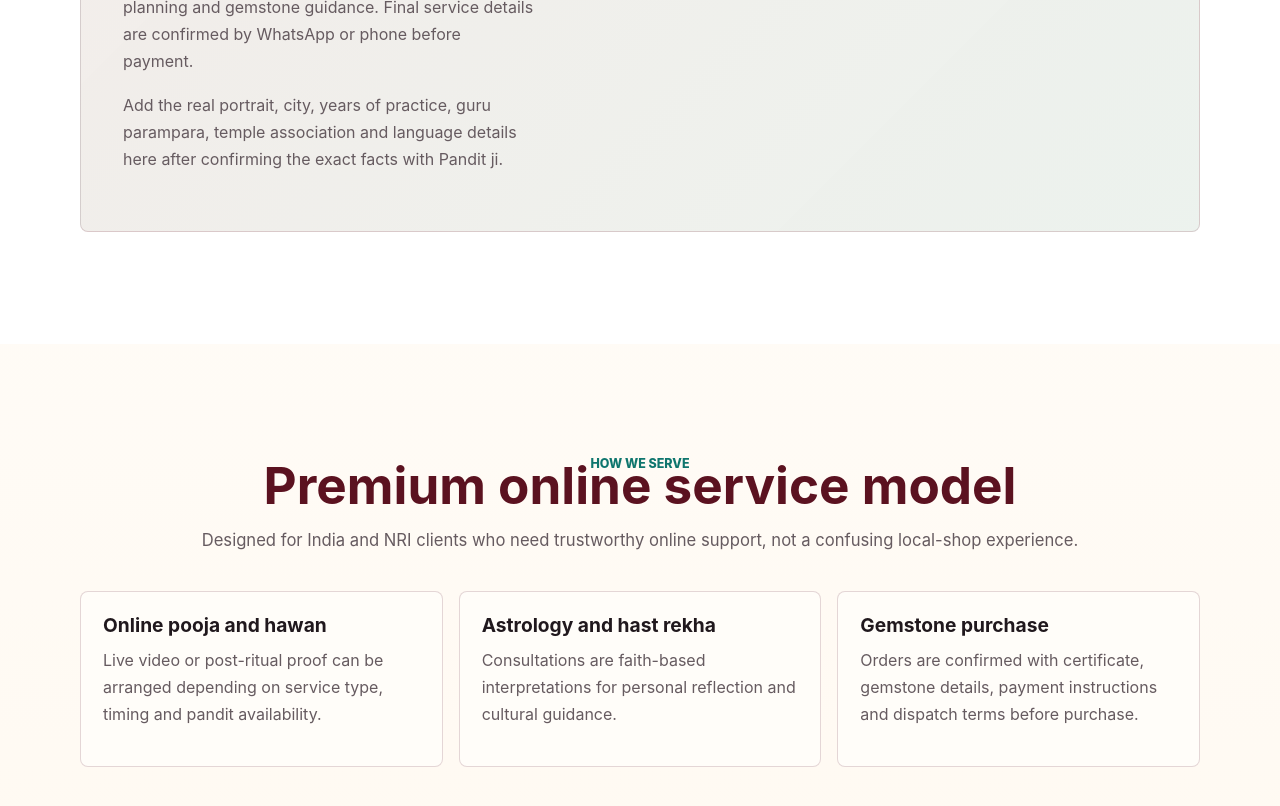
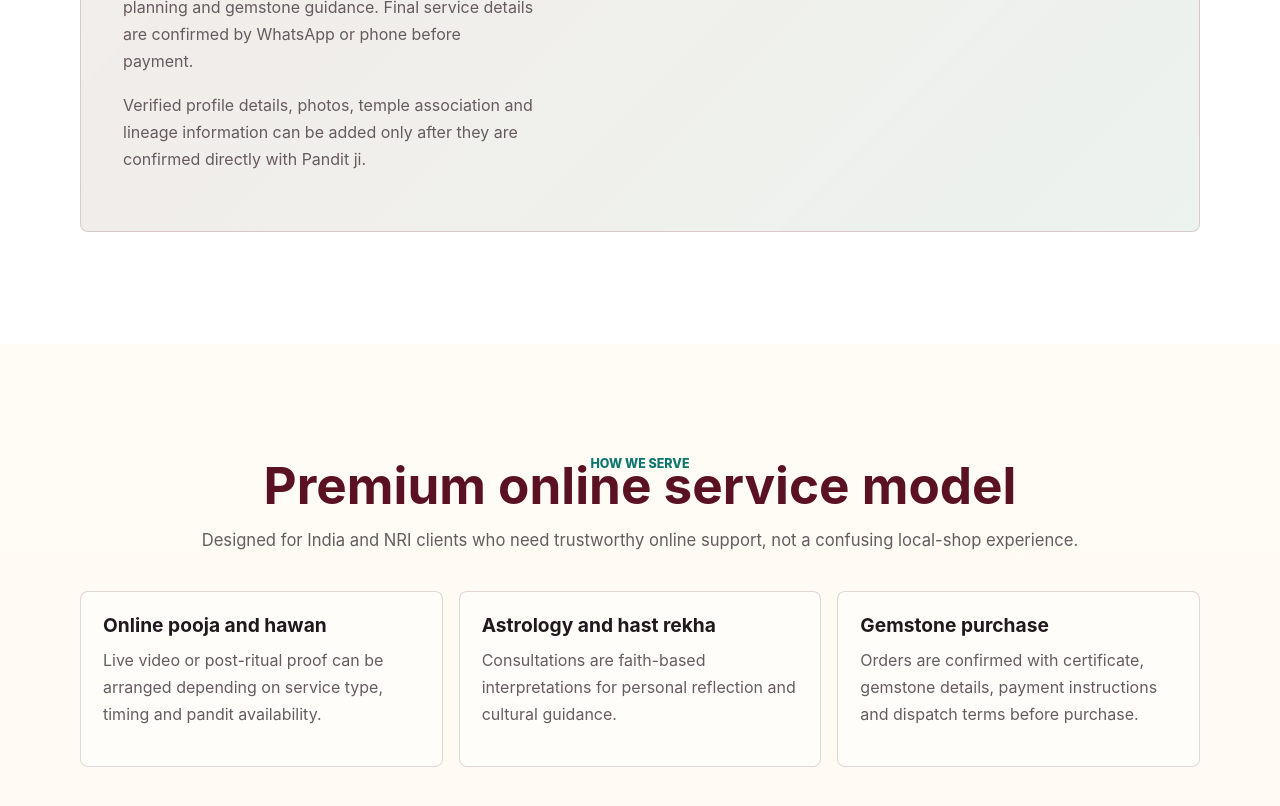
Before and after one commit to suryajha3/bandeviastro, a plain HTML site: page about.html in a window 1280 px wide. Shown: the part 1055-1861 px from the top of the page. Drawn offline with Linux system fonts and the light colour scheme.

Commit message:
Polish about page wording

```diff
--- a/about.html
+++ b/about.html
@@ -44,7 +44,7 @@
               The service focuses on private consultations, ritual planning and gemstone guidance. Final service details are confirmed by WhatsApp or phone before payment.
             </p>
             <p>
-              Add the real portrait, city, years of practice, guru parampara, temple association and language details here after confirming the exact facts with Pandit ji.
+              Verified profile details, photos, temple association and lineage information can be added only after they are confirmed directly with Pandit ji.
             </p>
           </div>
           <ul class="truth-list">
```
